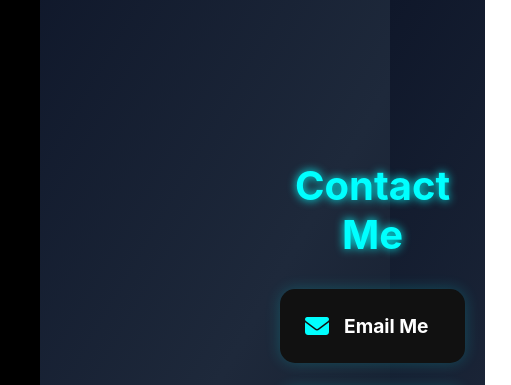
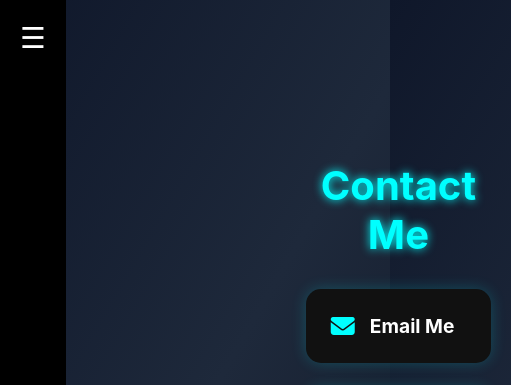
Before and after one commit to Adedamolah/My-Portfolio, a plain HTML site: page contact.html in a window 390 px wide. Shown: the top 385 px of the page, 511 px wide, since content can reach past the window. Drawn offline with Linux system fonts and the light colour scheme.

Commit message:
Update contact.html

```diff
--- a/contact.html
+++ b/contact.html
@@ -14,6 +14,7 @@
 
   <body>
  <nav>
+    <div class="menu-toggle" id="menu-toggle">&#9776;</div>
   <ul id="nav-list" class="nav-list">
     <li>
       <a href="index.html"><span>Home</span></a>
@@ -58,4 +59,5 @@
 
 </main>
  </body>
+
  </html>
```
